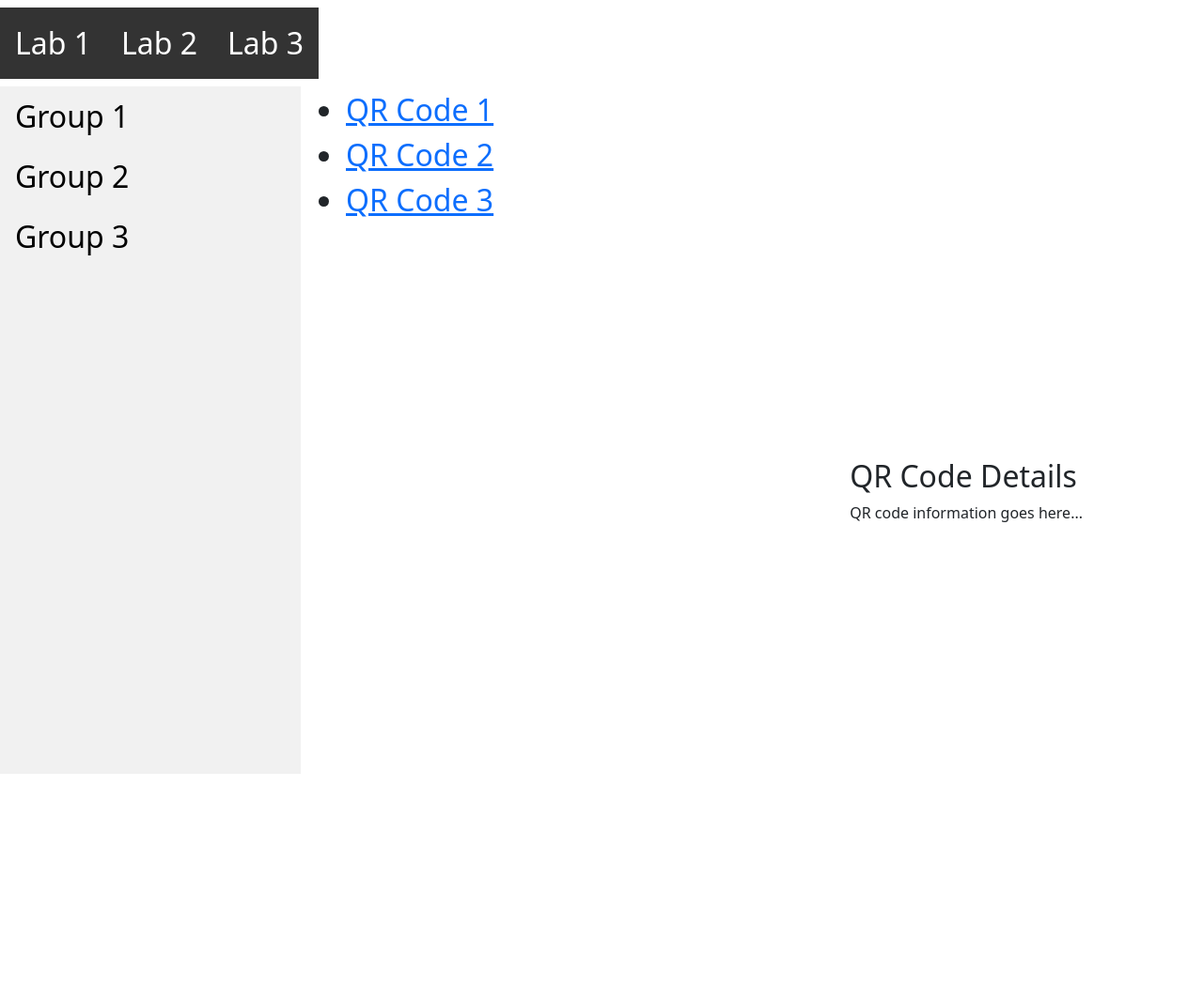
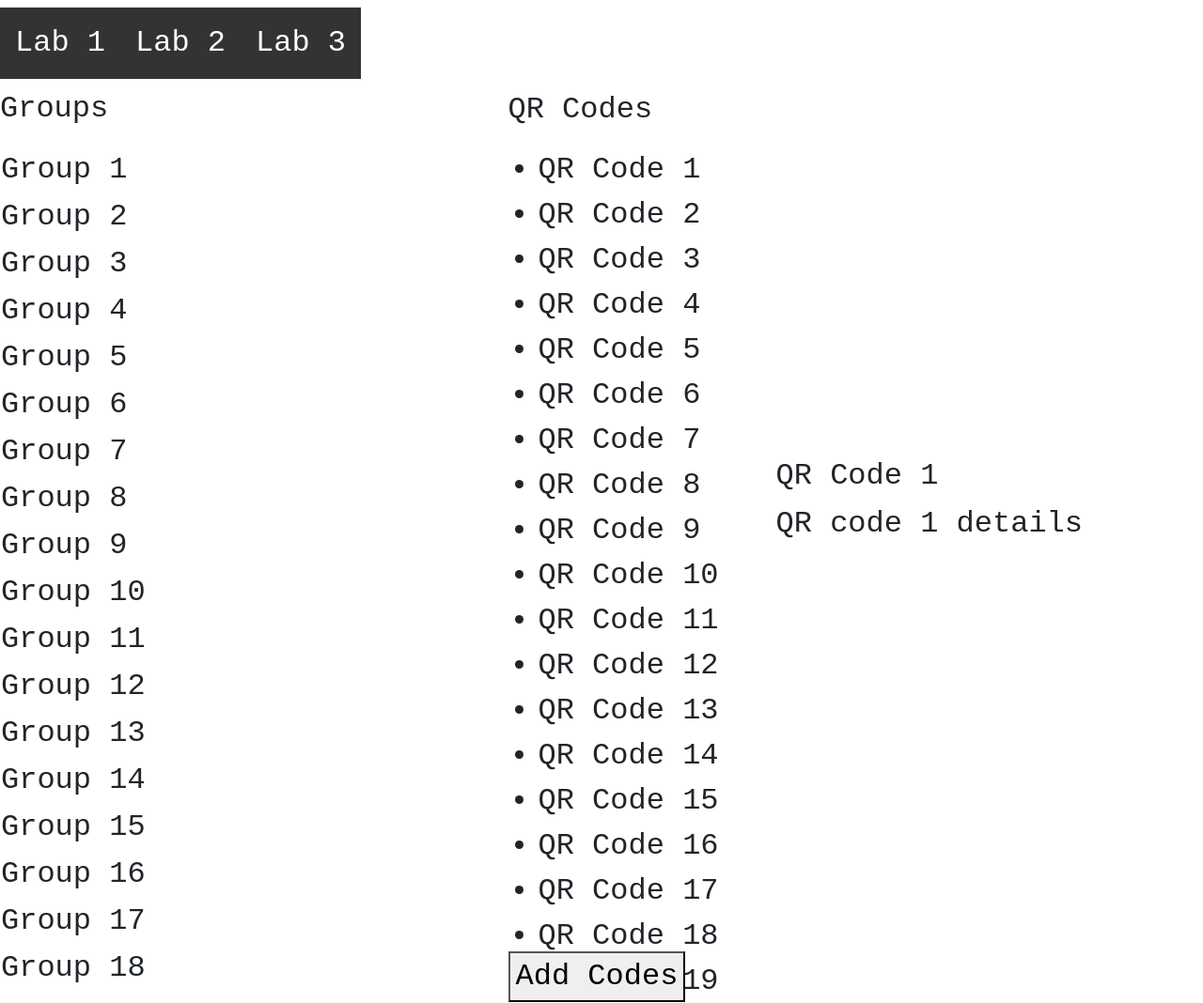
Before and after one commit to gwstallsmith/MiQRo, a Flask app: template templates/labhome.html in a window 1280 px wide. Shown: the whole page at 94% size. Before the commit the page ends 824 px from the top, so only its background shows below. Run offline with Flask 3, Linux system fonts and the light colour scheme; the template is opened without the code that fills it, so the values that code supplies are empty; parts of the project's set-up code (start-up, migrations or seed data) failed here and were passed over.

Commit message:
Update labhome.html
It does everything it's supposed to do now

```diff
--- a/templates/labhome.html
+++ b/templates/labhome.html
@@ -10,8 +10,15 @@
         <!-- Core theme CSS (includes Bootstrap)-->
     <link href="static/styles.css" rel="stylesheet" />
     <style>
-        li{
+        body{
             font-size: min(max(16px, 3vw), 32px);
+            font-family:'Courier New', Courier, monospace;
+        }
+        .main{
+            display: flex;
+        }
+        div{
+            overflow: scroll;
         }
         div.navbar{
             ul {
@@ -23,9 +30,6 @@
                 }
             li {
                 float: left;
-            }
-
-        li a {
                 display: block;
                 color: white;
                 text-align: center;
@@ -33,39 +37,51 @@
                 text-decoration: none;
                 }
             }
+        .sidebar{
+            max-height: 100vh; /* Adjust this value as needed */
+            overflow-y: auto;
+        }
         div.sidebar{
             ul {
                 list-style-type: none;
-                margin: 0;
-                padding: 0;
-                width: 25%;
+                width: 40%;
                 background-color: #f1f1f1;
-                position: fixed;
-                height: 75%;
-                overflow: auto;
+                height: 100vh;
+                overflow-y: auto;
+                overflow-x: hidden
             }
 
-            li a {
+            li {
             display: block;
                 color: #000;
                 padding: 8px 16px;
                 text-decoration: none;
             }
 
-            li a.active {
+            li.active {
                 background-color: #04AA6D;
                 color: white;
             }
 
-            li a:hover:not(.active) {
+            li:hover:not(.active) {
                 background-color: #555;
                 color: white;
             }
         }
-        div.content{
+        .content{
             margin-left: 25%;
             padding: 1px 16px;
-            height: 100px;
+            height: 100vh;
+            overflow: auto;
+            width: 60%
+        }
+        .scrollable-content{
+            overflow-y: auto;
+            max-height: 100vh;
+        }
+        #addCodesButton{
+            position: sticky;
+            bottom: 0;
         }
         div.details{
             position: fixed; /* This will position the container relative to the viewport */
@@ -76,79 +92,115 @@
 </head>
 <body>
     <div class="navbar">
-        <!-- Horizontal navigation bar displaying labs -->
-        <ul>
-            <li><a href="#" class="clickableText">Lab 1</a></li>
-            <li><a href="#" class="clickableText">Lab 2</a></li>
-            <li><a href="#" class="clickableText">Lab 3</a></li>
-            <!-- Add more labs as needed -->
+        <ul id="navbar">
+            <!-- Navbar items will be dynamically generated -->
         </ul>
     </div>
-
+    <div class = "main">
         <div class="sidebar">
-        <!-- Vertical navigation bar displaying groups -->
-        <ul>
-            <li><a href="clickableText">Group 1</a></li>
-            <li><a href="clickableText">Group 2</a></li>
-            <li><a href="clickableText">Group 3</a></li>
-            <!-- Add more groups as needed -->
-        </ul>
+            <p> Groups</p>
+            <!-- Sidebar items will be dynamically generated -->
+            <table id="sidebarTable"></table>
+             <!-- Add button below the sidebar -->
+            <button id="addGroupsButton">Add Groups</button>
         </div>
 
         <div class="content">
-        <!-- Scrollable list of QR codes -->
-        <ul>
-            <li><a href="#" class="clickableText">QR Code 1</a></li>
-            <li><a href="#" class="clickableText">QR Code 2</a></li>
-            <li><a href="#" class="clickableText">QR Code 3</a></li>
-            <!-- Add more QR codes as needed -->
-        </ul>
+            <p>QR Codes</p>
+            <div class = "scrollable-content">
+                <!-- Content items will be dynamically generated -->
+                <ul id="contentList"></ul>
             </div>
-
+            <!-- Add button below the content -->
+            <button id="addCodesButton">Add Codes</button>
+        </div>
+    </div>
     <div class="details">
-        <!-- Display QR code information here -->
-        <h2 id = "displayText">QR Code Details</h2>
-        <p id = "displayTextContent">QR code information goes here...</p>
+        <!-- Details will be dynamically generated -->
+        <h2 id="detailsTitle"></h2>
+        <p id="detailsContent"></p>
     </div>
 </body>
 </html>
 
 <script>
-    var qrData = {
-        '1': {text: 'This is the first QR Code', groups: 2, qrCodesPerGroup: [1, 2]},
-        '2': {text: 'This is the second QR Code', groups: 3, qrCodesPerGroup: [2, 3, 1]},
-        '3': {text: 'This is the third QR Code', groups: 4, qrCodesPerGroup: [3, 2, 1, 2]},
-        // Add more QR codes as needed
+    var navbarData = ['Lab 1', 'Lab 2', 'Lab 3'];
+    var sidebarData = {
+        'Lab 1': ['Group 1', 'Group 2', 'Group 3', 'Group 4', 'Group 5', 'Group 6', 'Group 7', 'Group 8', 'Group 9',
+        'Group 10', 'Group 11', 'Group 12', 'Group 13', 'Group 14', 'Group 15', 'Group 16', 'Group 17', 'Group 18', 'Group 19', 'Group 20'],
+        'Lab 2': ['Group 4', 'Group 5', 'Group 6'],
+        'Lab 3': ['Group 7', 'Group 8', 'Group 9']
+    };
+    var contentData = {
+        'Group 1': ['QR Code 1', 'QR Code 2', 'QR Code 3', 'QR Code 4', 'QR Code 5', 'QR Code 6', 'QR Code 7', 'QR Code 8', 'QR Code 9', 'QR Code 10', 'QR Code 11', 'QR Code 12', 'QR Code 13', 'QR Code 14', 'QR Code 15', 'QR Code 16', 'QR Code 17', 'QR Code 18', 'QR Code 19', 'QR Code 20'],
+        'Group 2': ['QR Code A', 'QR Code B', 'QR Code C'],
+        'Group 3': ['QR Code 1', 'QR Code 2', 'QR Code 3'],
+        'Group 4': ['QR Code 1', 'QR Code 2', 'QR Code 3'],
+        'Group 5': ['QR Code 1', 'QR Code 2', 'QR Code 3'],
+        'Group 6': ['QR Code 1', 'QR Code 2', 'QR Code 3'],
+        'Group 7': ['QR Code 1', 'QR Code 2', 'QR Code 3'],
+        'Group 8': ['QR Code 1', 'QR Code 2', 'QR Code 3'],
+        'Group 9': ['QR Code 1', 'QR Code 2', 'QR Code 3'],
+        // Add more groups and their corresponding QR codes as needed
+    };
+    var detailsData = {
+        'QR Code 1': 'QR code 1 details',
+        'QR Code 2': 'QR code 2 details',
+        'QR Code 3': 'QR code 3 details',
+        // Add more QR codes and their corresponding details as needed
     };
 
-    var elements = document.getElementsByClassName('clickableText');
-    for(var i = 0; i < elements.length; i++) {
-        elements[i].addEventListener('click', function(event) {
-            event.preventDefault(); // Prevent the default action of the link
+    var navbar = document.getElementById('navbar');
+    navbarData.forEach(function(item) {
+        var li = document.createElement('li');
+        li.textContent = item;
+        li.addEventListener('click', function() {
+            updateSidebar(item);
+        });
+        navbar.appendChild(li);
+    });
 
-            var qr = this.getAttribute('data-qr');
-            document.getElementById('displayText').textContent = 'Details for ' + this.textContent;
-            document.getElementById('displayTextContent').textContent = qrData[qr].text;
+    window.onload = function() {
+    updateSidebar(navbarData[0]);
+    updateContent(sidebarData[navbarData[0]][0]);
+    updateDetails(contentData[sidebarData[navbarData[0]][0]][0]);
+    };
 
-            var groupList = document.getElementById('groupList');
-            groupList.innerHTML = ''; // Clear the current list
+    function updateSidebar(lab) {
+        var sidebarTable = document.getElementById('sidebarTable');
+        sidebarTable.innerHTML = ''; // Clear the current table
 
-            // Generate the number of groups for this QR code
-            var numGroups = qrData[qr].groups;
-            for(var j = 0; j < numGroups; j++) {
-                var listItem = document.createElement('li');
-                listItem.textContent = 'Group ' + (j + 1);
-                groupList.appendChild(listItem);
-
-                // Generate the number of QR codes for this group
-                var numQRCodes = qrData[qr].qrCodesPerGroup[j];
-                for(var k = 0; k < numQRCodes; k++) {
-                    var qrCodeItem = document.createElement('li');
-                    qrCodeItem.textContent = 'QR Code ' + (k + 1);
-                    listItem.appendChild(qrCodeItem);
-                }
-            }
+        sidebarData[lab].forEach(function(item) {
+            var tr = document.createElement('tr');
+            var td = document.createElement('td');
+            td.textContent = item;
+            td.addEventListener('click', function() {
+                updateContent(item);
+            });
+            tr.appendChild(td);
+            sidebarTable.appendChild(tr);
         });
     }
 
+    function updateContent(group) {
+        var contentList = document.getElementById('contentList');
+        contentList.innerHTML = ''; // Clear the current list
+
+        contentData[group].forEach(function(item) {
+            var li = document.createElement('li');
+            li.textContent = item;
+            li.addEventListener('click', function() {
+                updateDetails(item);
+            });
+            contentList.appendChild(li);
+        });
+    }
+
+    function updateDetails(qrCode) {
+        var detailsTitle = document.getElementById('detailsTitle');
+        var detailsContent = document.getElementById('detailsContent');
+
+        detailsTitle.textContent = qrCode;
+        detailsContent.textContent = detailsData[qrCode];
+    }
 </script>
```
Lines whose indentation alone changed are shown as unchanged.
